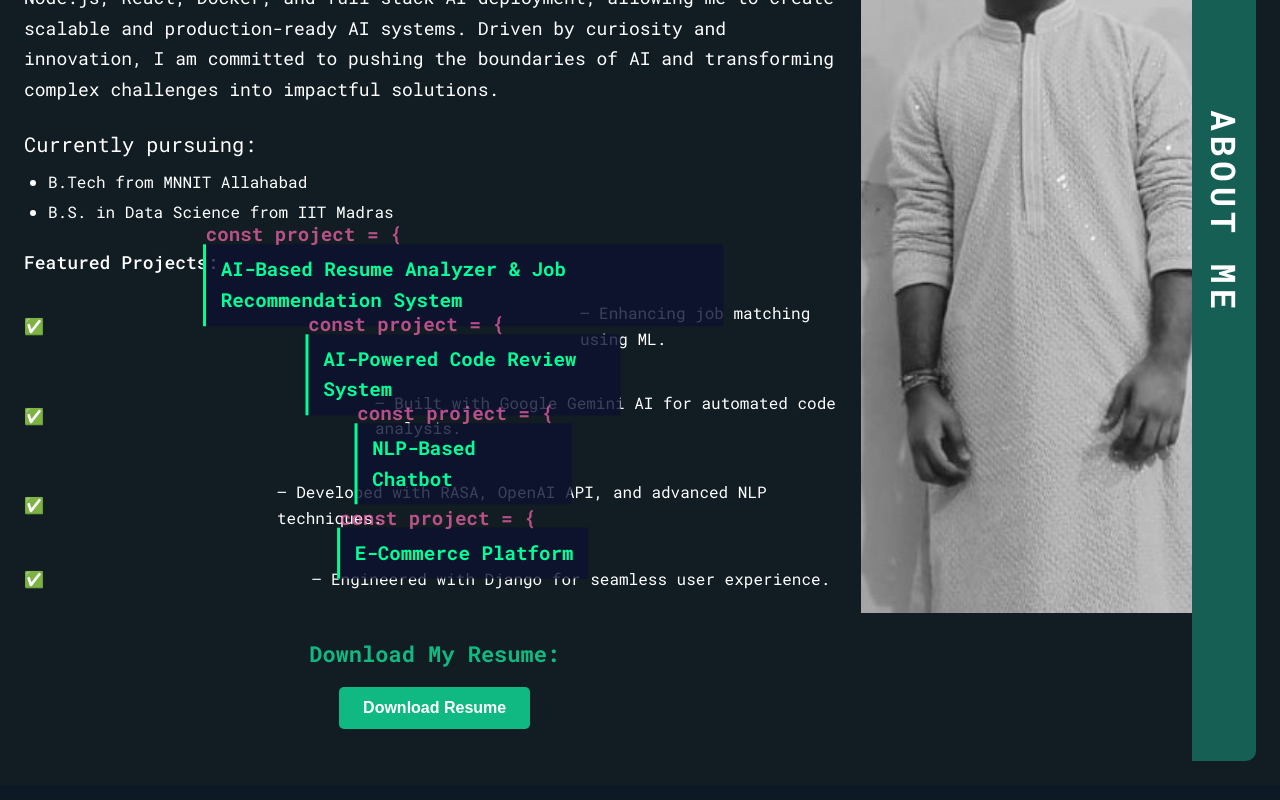
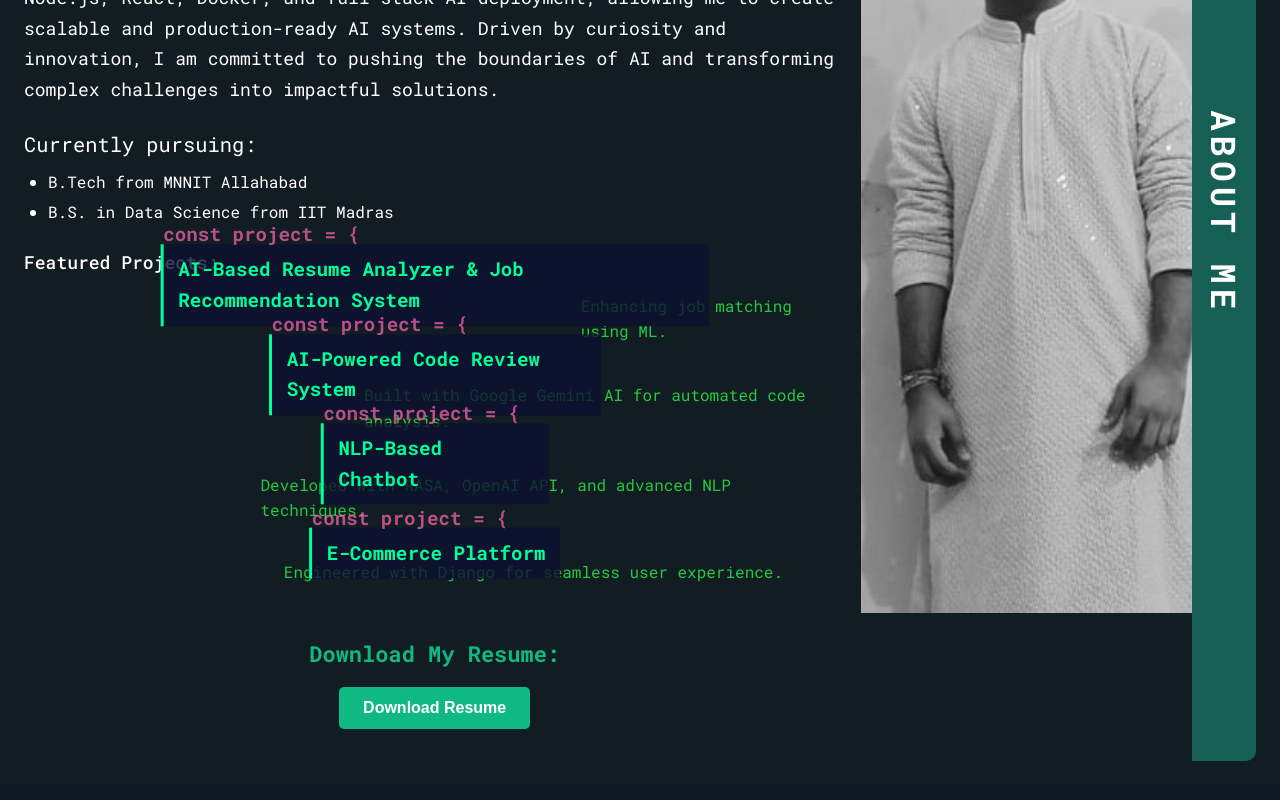
Before and after one commit to SINGHBP29/Preview_Bhanu, a React (Create React App) app in the folder portfolio-website/: page / in a window 1280 px wide. Shown: the part 1160-1960 px from the top of the page. Built offline with nearby package versions, Linux system fonts and the light colour scheme.

Commit message:
Update About.js

```diff
--- a/portfolio-website/src/components/About.js
+++ b/portfolio-website/src/components/About.js
@@ -7,7 +7,7 @@ const AboutSection = () => {
     <div id="About" className="about-container">
       {/* Left content section */}
       <div className="about-content">
-        <h2 className="about-title">WHO I AM?</h2>
+        <h2 className="about-title">WHO AM I?</h2>
         <p className="about-text"></p>
           <p className="about-text">
             My name is <span className="name-highlight">Bhanu Pratap Singh</span>. I am a passionate AI Engineer and Data Scientist with expertise in machine learning, deep learning, and Generative AI. My work focuses on developing cutting-edge AI applications, LLM-powered automation systems, and intelligent data-driven solutions that enhance efficiency and decision-making.
@@ -27,17 +27,30 @@ const AboutSection = () => {
           <div className="projects-section">
             <p className="projects-title">Featured Projects:</p>
             <ul className="projects-list">
-          <li className="project-item">✅ <span className="project-title">AI-Based Resume Analyzer & Job Recommendation System</span> – Enhancing job matching using ML.</li>
-          <li className="project-item">✅ <span className="project-title">AI-Powered Code Review System</span> – Built with Google Gemini AI for automated code analysis.</li>
-          <li className="project-item">✅ <span className="project-title">NLP-Based Chatbot</span> – Developed with RASA, OpenAI API, and advanced NLP techniques.</li>
-          <li className="project-item">✅ <span className="project-title">E-Commerce Platform</span> – Engineered with Django for seamless user experience.</li>
+              <li className="project-item">
+                <span className="project-title">AI-Based Resume Analyzer & Job Recommendation System</span>
+                <span className="project-description">Enhancing job matching using ML.</span>
+              </li>
+              <li className="project-item">
+                <span className="project-title">AI-Powered Code Review System</span>
+                <span className="project-description">Built with Google Gemini AI for automated code analysis.</span>
+              </li>
+              <li className="project-item">
+                <span className="project-title">NLP-Based Chatbot</span>
+                <span className="project-description">Developed with RASA, OpenAI API, and advanced NLP techniques.</span>
+              </li>
+              <li className="project-item">
+                <span className="project-title">E-Commerce Platform</span>
+                <span className="project-description">Engineered with Django for seamless user experience.</span>
+              </li>
             </ul>
           </div>
+
 
           <div className="resume-section">
             <p className="resume-title">Download My Resume:</p>
             <a
-          href="https://drive.google.com/file/d/15ckcliV_L7IO5LhtcDAAgs9miynMHDWk/view?usp=sharing"
+          href="https://drive.google.com/file/d/1Lp0Tt0aWfMwG8nyptwPJsCSFEyuaa1ue/view?usp=sharing"
           className="resume-download-link"
           target="_blank"
           rel="noopener noreferrer"
```
